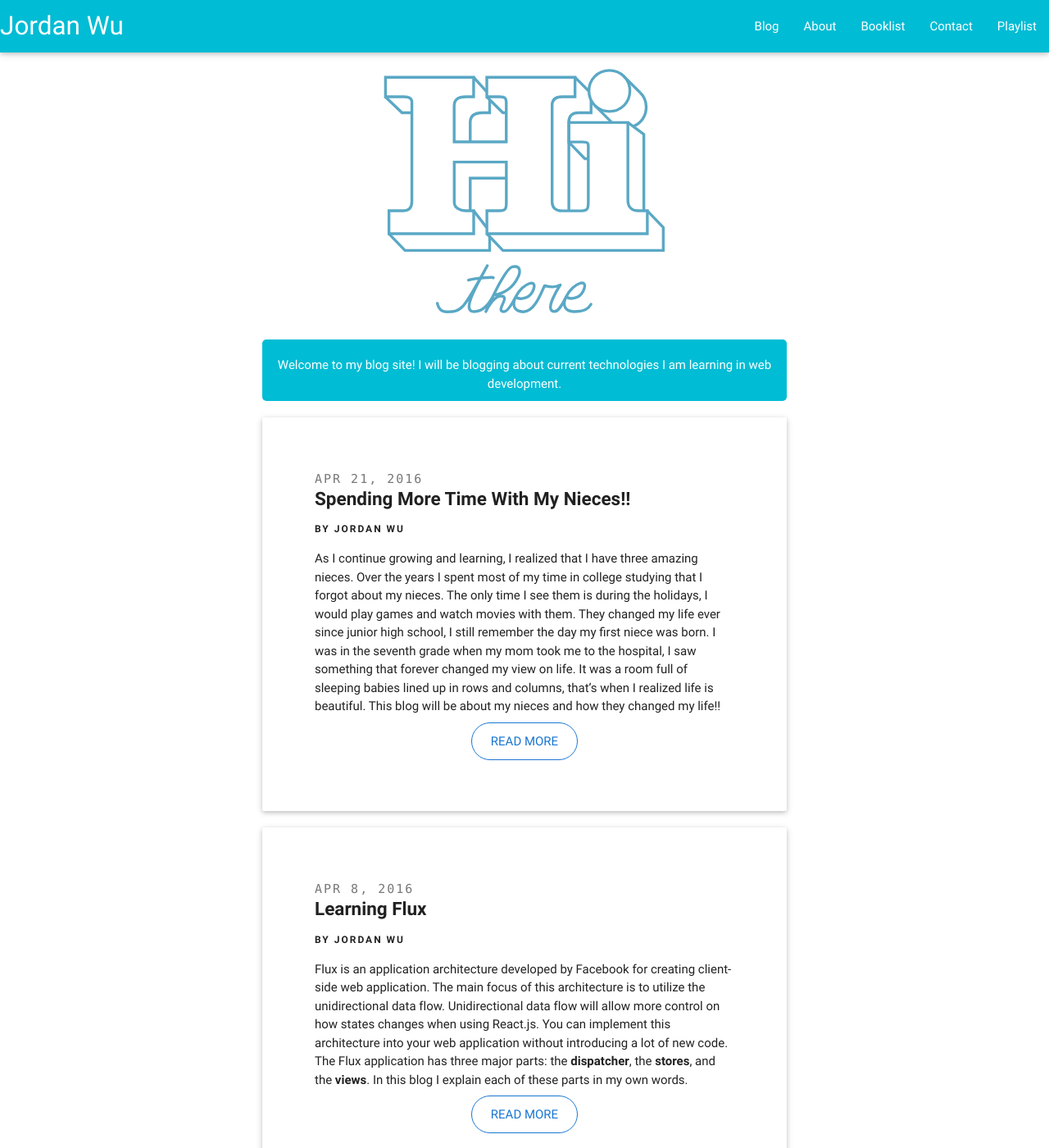
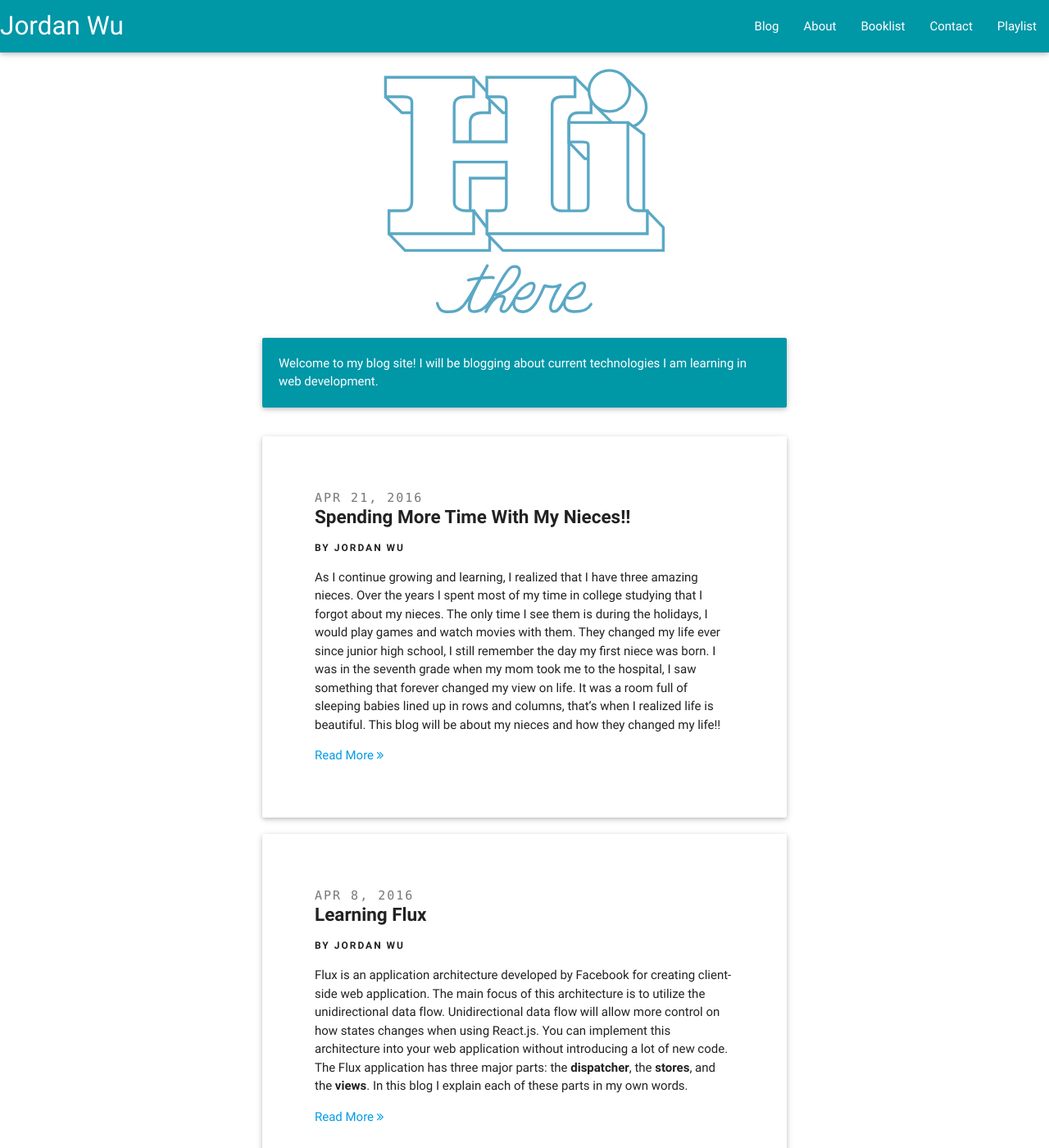
Before and after one commit to JordanSpencerWu/old-website, a Jekyll site: the page built from index.html, in a window 1280 px wide and 1400 px high. Shown: the whole window at 82% size. Built offline with Jekyll 4.4.1, drawn with Linux system fonts in a browser that asks for light colours; nearby versions of some CDN libraries; the list of posts is cut into pages by our own code; comment, search, counter and statistics services are not loaded.

Commit message:
change index.html style

```diff
--- a/_sass/_styles.scss
+++ b/_sass/_styles.scss
@@ -73,6 +73,7 @@
   font-size: 1.5em;
   line-height: 1.1;
   font-weight: 900;
+  color: #222 !important;
 }
 
 .music-header {
@@ -211,16 +212,6 @@ pre > code { padding: 0; background-color: #fff; }
   padding: 0 15px;
 }
 
-.read-more-btn {
-  text-decoration: none;
-  text-transform: uppercase;
-  border-radius: 26px;
-  text-align: center;
-  border: 1px solid #1976D2;
-  padding: 13px 23px;
-  color: #1976D2;
-}
-
 .bar-time {
   font-family: 'Source Code Pro', Menlo, Consolas, Monaco, monospace;
   text-transform: uppercase;
@@ -237,9 +228,3 @@ pre > code { padding: 0; background-color: #fff; }
   letter-spacing: 2px;
   margin: 16px 0;
 }
-
-.read-me-btn {
-  text-align: center;
-  margin: 10px 0;
-  margin-top: 20px;
-}
--- a/_sass/components/_variables.scss
+++ b/_sass/components/_variables.scss
@@ -1,9 +1,9 @@
 /*** Colors ***/
-$primary-color: #00BCD4 !default;
-$primary-color-light: #BBDEFB !default;
-$primary-color-dark: #0097A7 !default;
+$primary-color: #0097a7 !default;
+$primary-color-light: #00acc1 !default;
+$primary-color-dark: #00838f !default;
 
-$secondary-color: #CDDC39 !default;
+$secondary-color: #00bcd4 !default;
 $success-color: color("green", "base") !default;
 $error-color: color("red", "base") !default;
 $link-color: color("light-blue", "darken-1") !default;
--- a/index.html
+++ b/index.html
@@ -34,28 +34,29 @@ layout: default
   </svg>
 </div>
 
-<header class="blog-wrapper">
-  <p class="blog-info">
-    Welcome to my blog site! I will be blogging about current technologies I am learning
+<div class="row">
+  <div class="col s12">
+    <div class="card-panel cyan darken-2">
+      <span class="white-text">Welcome to my blog site! I will be blogging about current technologies I am learning
     in web development.
-  </p>
-</header>
+      </span>
+    </div>
+  </div>
+</div>
 
 <!-- This loops through the paginated posts -->
 {% for post in paginator.posts %}
     <div class="custom-card shadow">
       <div class="card-body">
         <time class="bar-time">{{ post.date | date: "%b %-d, %Y" }}</time>
-        <header class="card-header">{{ post.title }}</header>
+        <a href="{{ post.url | prepend: site.baseurl }}"><header class="card-header">{{ post.title }}</header></a>
         <div class="author-byline">
           <span class="author-byline-inside">By {{ site.author }}</span>
         </div>
         <div class="paragraph">
           {{ post.excerpt }}
         </div>
-        <div class="read-me-btn">
-          <a href="{{ post.url | prepend: site.baseurl }}" class="read-more-btn">Read More</a>
-        </div>
+        <a href="{{ post.url | prepend: site.baseurl }}">Read More <i class="fa fa-angle-double-right" aria-hidden="true""></i></a>
       </div>
     </div>
 {% endfor %}
```
